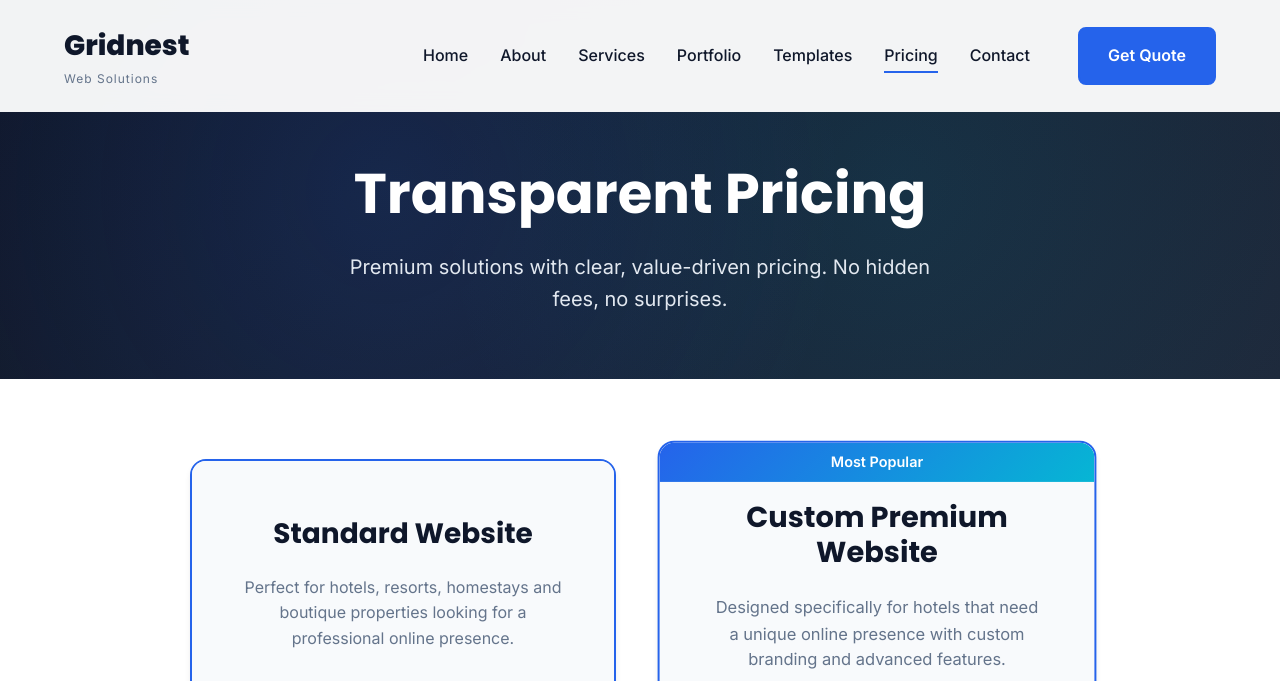
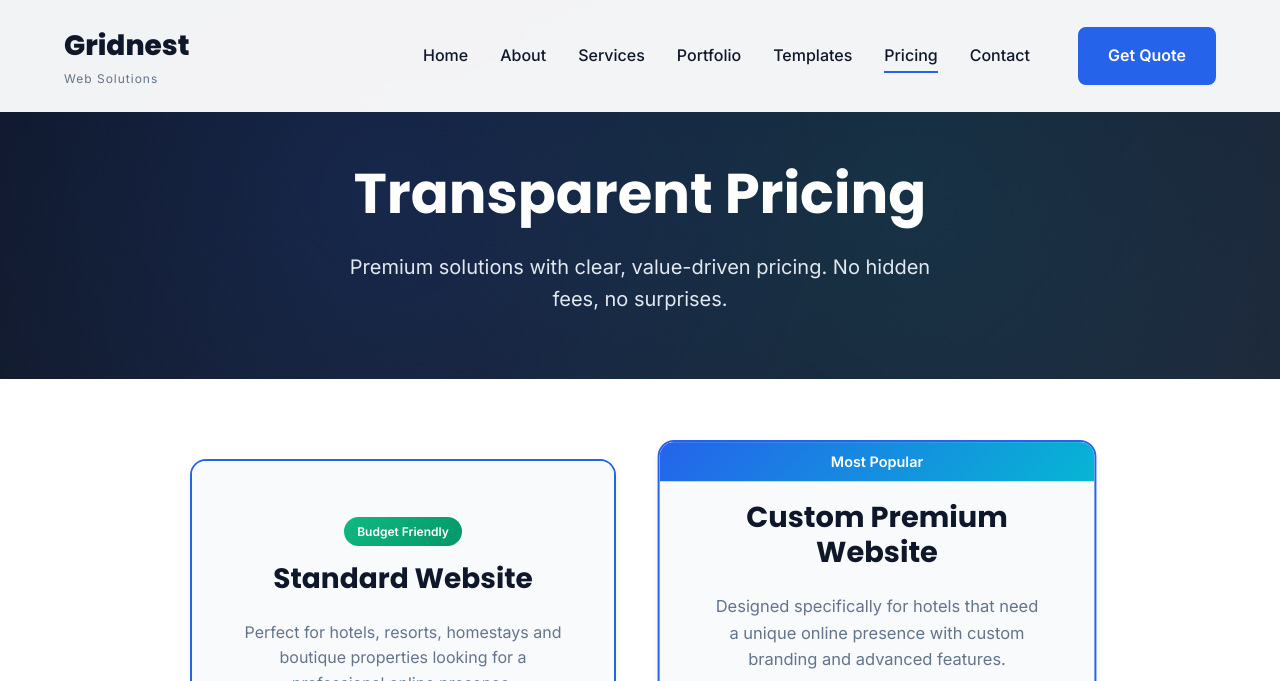
Before and after one commit to vikas-sahu1702/Gridnest-web-solution, a website: page pricing.html in a window 1280 px wide. Shown: the top 681 px of the page. Drawn offline with Linux system fonts and the light colour scheme.

Commit message:
Add Budget Friendly badge to Standard Website card

```diff
--- a/css/style.css
+++ b/css/style.css
@@ -1799,6 +1799,17 @@ p {
 
 .pricing-header h3 {
     margin-bottom: var(--space-md);
+}
+
+.pricing-badge {
+    display: inline-block;
+    background: linear-gradient(135deg, #10b981, #059669);
+    color: var(--white);
+    padding: 0.3rem 0.8rem;
+    border-radius: var(--radius-full);
+    font-size: 0.75rem;
+    font-weight: 600;
+    margin-bottom: var(--space-sm);
 }
 
 .price {
--- a/pricing.html
+++ b/pricing.html
@@ -275,6 +275,7 @@
                 <!-- Standard Website -->
                 <div class="pricing-card fade-in stagger-delay-1">
                     <div class="pricing-header">
+                        <span class="pricing-badge">Budget Friendly</span>
                         <h3>Standard Website</h3>
                         <p style="color: var(--gray); margin-bottom: var(--space-md);">Perfect for hotels, resorts, homestays and boutique properties looking for a professional online presence.</p>
                         <div class="price">
```
